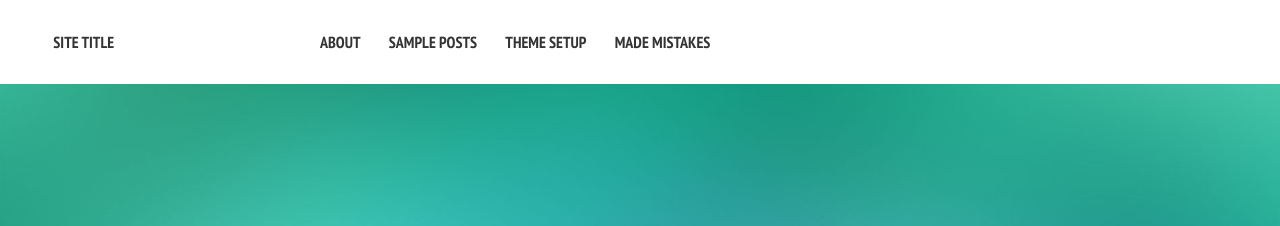
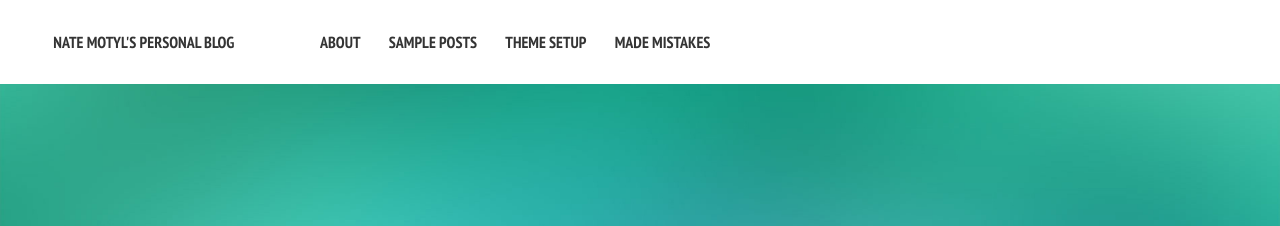
Before and after one commit to nmotyl/nmotyl.github.io, a Jekyll site: the page built from index.md, in a window 1280 px wide. Shown: the top 226 px of the page. Built offline with Jekyll 4.4.1, drawn with Linux system fonts in a browser that asks for light colours; nearby versions of some CDN libraries.

Commit message:
updated content

```diff
--- a/_config.yml
+++ b/_config.yml
@@ -1,6 +1,6 @@
 # Site wide configuration
 
-title:            Site Title
+title:            Nate Motyl's Personal Blog
 locale:           en_US
 url:
 
@@ -29,10 +29,10 @@ owner:
   name: Nathan Motyl
   avatar: bio-photo.jpg
   bio: "Database/BI Enthusiast."
-  email: nmotyl@gmail.com
+  email: nmotyl
   disqus-shortname:
   twitter: #username
-  facebook: nmotyl@gmail.com
+  facebook: nathan.motyl
   google:
     plus: #username
     analytics:
```
